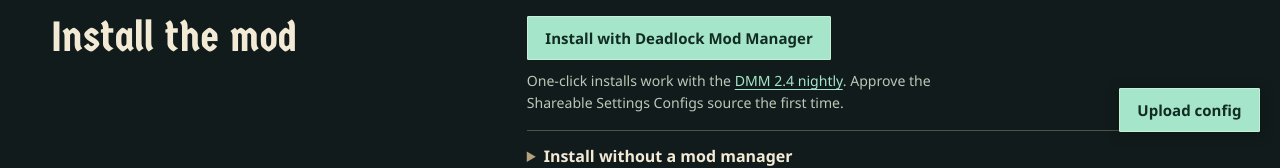
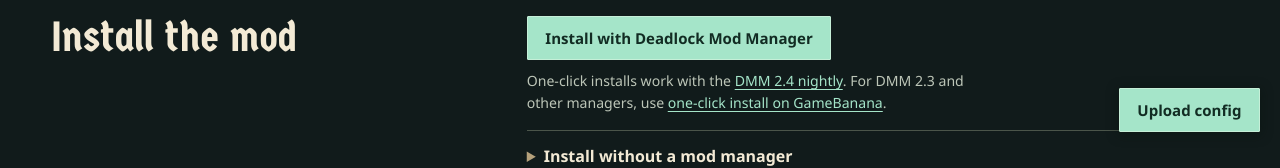
Before and after one commit to ItzMeFluffyBT/shareable-settings-configs, a plain HTML site: page index.html in a window 1280 px wide. Shown: the part 648-816 px from the top of the page. Drawn offline with Linux system fonts and the light colour scheme.

Commit message:
Link stable mod managers to the published GameBanana installer

```diff
--- a/index.html
+++ b/index.html
@@ -103,7 +103,7 @@
             </div>
             <div class="setup-copy">
                 <a id="dmm-install" class="button primary" href="deadlock-mod-manager://sources/install?url=https%3A%2F%2Fitzmefluffybt.github.io%2Fshareable-settings-configs%2Fdmm-source.json&amp;source=deadlock-config-library&amp;listing=settings-config&amp;artifact=community-vpk">Install with Deadlock Mod Manager</a>
-                <p class="manager-note">One-click installs work with the <a href="https://github.com/deadlock-mod-manager/deadlock-mod-manager/releases/tag/nightly">DMM 2.4 nightly</a>. Approve the Shareable Settings Configs source the first time.</p>
+                <p class="manager-note">One-click installs work with the <a href="https://github.com/deadlock-mod-manager/deadlock-mod-manager/releases/tag/nightly">DMM 2.4 nightly</a>. For DMM 2.3 and other managers, use <a href="https://gamebanana.com/mods/743529">one-click install on GameBanana</a>.</p>
                 <details class="manual-install">
                     <summary>Install without a mod manager</summary>
                     <div class="manual-downloads">
```
